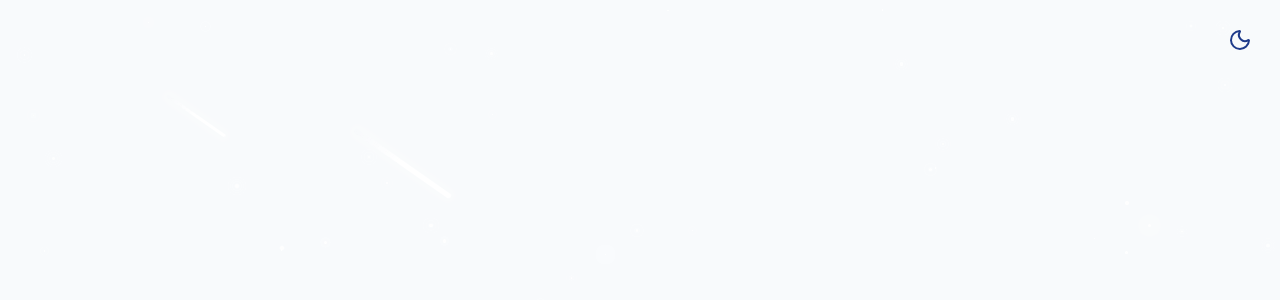
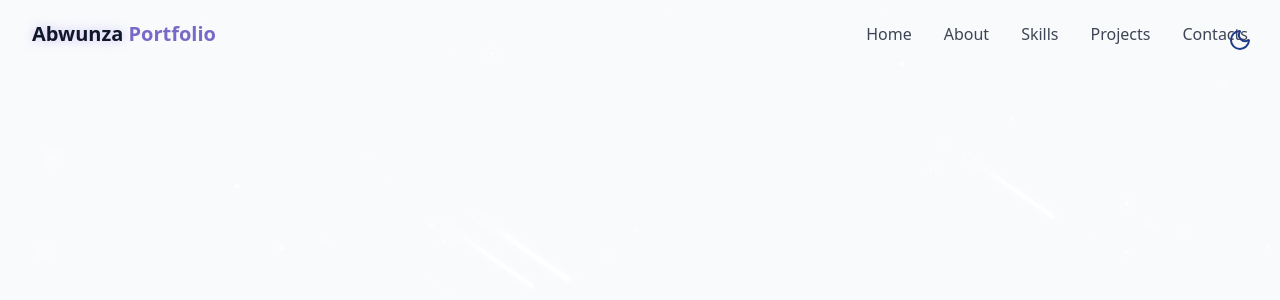
Before and after one commit to syntaxamurai/personal_portfolio, a React (Vite) app: page / in a window 1280 px wide. Shown: the top 300 px of the page. Built offline with nearby package versions, Linux system fonts and the light colour scheme.

Commit message:
Building the navbar

```diff
--- /dev/null
+++ b/src/components/Navbar.jsx
@@ -0,0 +1,89 @@
+import { href } from "react-router-dom";
+import { cn } from "../lib/utils";
+import { useEffect, useState } from "react";
+import { Menu, X } from "lucide-react";
+
+const navItems = [
+    {name: "Home", href: "#hero"},
+    {name: "About", href: "#about"},
+    {name: "Skills", href: "#skills"},
+    {name: "Projects", href: "#projects"},
+    {name: "Contacts", href: "#contacts"},
+]
+
+export const Navbar = () => {
+    const [isScrolled, setIsScrolled] = useState(false);
+    const [isMenuOpen, setIsMenuOpen] = useState(false);
+
+    useEffect(() => {
+        const handleScroll = () => {
+            setIsScrolled(window.screenY > 10)
+        }
+
+        window.addEventListener("scroll", handleScroll)
+        return () => window.removeEventListener("scroll", handleScroll)
+    }, []);
+
+    return (
+        <nav
+            className={cn("fixed w-full z-40 transition-all duration-300", isScrolled
+                ? "py-3 bg-background/80 backdrop-blur-md shadow-xs"
+                : "py-5")}
+        >
+          <div className="container flex items-center justify-between">
+                <a
+                    className="text-xl font-bold text-primary flex items-center" href="#hero"
+                >
+                    <span className="relative z-10">
+                        <span className="text-glow text-foreground"> Abwunza </span> Portfolio
+                    </span>
+                </a>
+
+                {/* desktop nav */}
+                <div className="hidden md:flex space-x-8">
+                    {navItems.map((item, key) => (
+                        <a
+                            key={key}
+                            href={item.href}
+                            className="text-foreground/80 hover:text-primary transition-colors duration-300"
+                        >
+                            {item.name}
+                        </a>
+                    ))}
+                </div>
+
+                {/* mobile nav */}
+
+                <button
+                    onClick={() => setIsMenuOpen((prev) => !prev)}
+                    className="md:hidden p-2 text-foreground z-50"
+                    aria-label={isMenuOpen ? "Close Menu" : "Open Menu"}
+                >
+                {isMenuOpen
+                    ? <X size={24} />
+                    : <Menu size={24} />
+                }
+                </button>
+
+                <div className={cn("fixed inset-0 bg-background/95 backdrop-blur-md z-40 flex flex-col items-center justify-center",
+                "transition-all duration-300 md:hidden",
+                isMenuOpen
+                    ? "opacity-100 pointer-events-auto"
+                    : "opacity-0 pointer-events-none"
+                )}>
+                <div className="flex flex-col space-y-8 space-x-8">
+                    {navItems.map((item, key) => (
+                        <a
+                            key={key}
+                            href={item.href}
+                            className="text-foreground/80 hover:text-primary transition-colors duration-300"
+                            onClick={() => setIsMenuOpen(false)}
+                        >
+                            {item.name}
+                        </a>
+                    ))}
+                </div>
+             </div>
+          </div>
+        </nav>
+    )};
--- a/src/pages/Home.jsx
+++ b/src/pages/Home.jsx
@@ -1,13 +1,19 @@
 import { ThemeToggle } from "../components/ThemeToggle";
 import { StarBackground } from "../components/StarBackground";
+import { Navbar } from "../components/Navbar";
 
 export const Home = () => {
     return (
     <div className="min-h-screen bg-background text-foreground overflow-x-hidden">
         {/* Theme Toggle */}
         <ThemeToggle />
+
         {/* Background Effects */}
         <StarBackground />
+
+        {/* Navigation Bar */}
+        <Navbar />
+
     </div>
     );
 };
```
